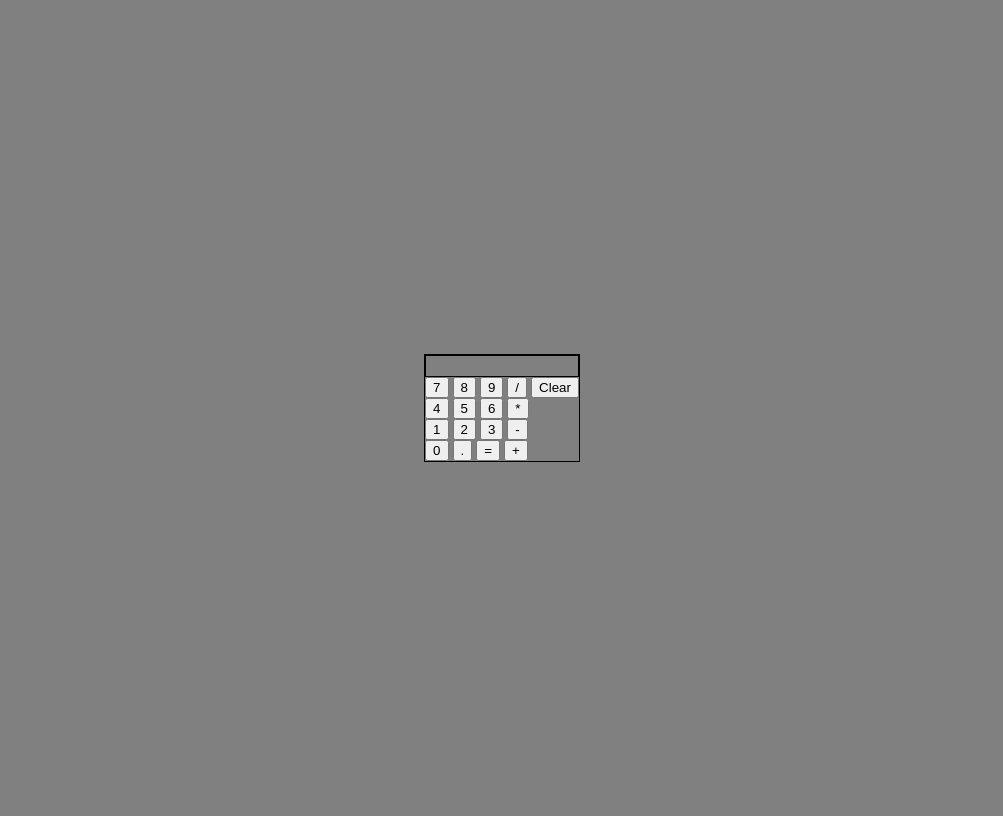
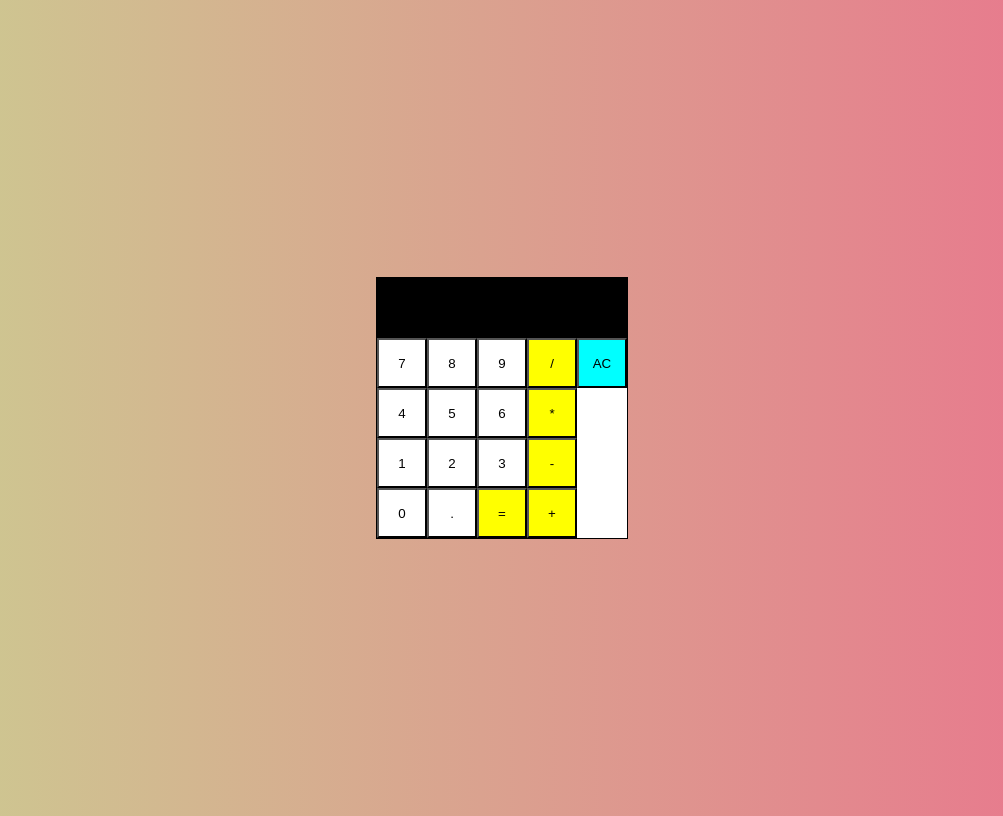
Before and after one commit to eh-th/calculator, a plain HTML site: page index.html in a window 1280 px wide. Shown: the whole page, without its empty margins (138-1141 px from the left). Drawn offline with Linux system fonts and the light colour scheme.

Commit message:
Modify the calculators style

```diff
--- a/index.html
+++ b/index.html
@@ -10,26 +10,26 @@
     <div id="calculator">
         <div class="display"></div>
         <div class="first">
-            <button id="button7">7</button>
-            <button id="button8">8</button>
-            <button id="button9">9</button>
-            <button id="button/">/</button>
-            <button id="buttonClear">Clear</button></div>
+            <button id="button7" class="number">7</button>
+            <button id="button8" class="number">8</button>
+            <button id="button9" class="number">9</button>
+            <button id="button/" class="operator">/</button>
+            <button id="buttonClear">AC</button></div>
         <div class="second">
-            <button id="button4">4</button>
-            <button id="button5">5</button>
-            <button id="button6">6</button>
-            <button id="button*">*</button></div>
+            <button id="button4" class="number">4</button>
+            <button id="button5" class="number">5</button>
+            <button id="button6" class="number">6</button>
+            <button id="button*" class="operator">*</button></div>
         <div class="third">
-            <button id="button1">1</button>
-            <button id="button2">2</button>
-            <button id="button3">3</button>
-            <button id="button-">-</button></div>
+            <button id="button1" class="number">1</button>
+            <button id="button2" class="number">2</button>
+            <button id="button3" class="number">3</button>
+            <button id="button-" class="operator">-</button></div>
         <div class="fourth">
-            <button id="button0">0</button>
-            <button id="button.">.</button>
-            <button id="button=">=</button>
-            <button id="button+">+</button></div>
+            <button id="button0" class="number">0</button>
+            <button id="button." class="number">.</button>
+            <button id="button=" class="operator">=</button>
+            <button id="button+" class="operator">+</button></div>
         </div>
 
         </div>
--- a/script.js
+++ b/script.js
@@ -43,3 +43,9 @@ buttons.forEach((button) => {
         return(button.id);
     });
 });
+
+//
+const button1 = document.querySelector('#button1');
+button1.addEventListener('click', () => {
+    populate(1)
+})
--- a/style.css
+++ b/style.css
@@ -3,26 +3,59 @@
     padding: 0;
     box-sizing: border-box;
 } */
+*, *::before, *::after {
+    box-sizing: border-box;
+    font-family: 'Luciole',sans-serif;
+    font-weight: normal;
+  }
 
 body {
     min-height: 100vh;
     height: 100vh;
-    background-color: grey;
+    background: linear-gradient(to right, #CBCE91FF, #EA738DFF);
     display: flex;
     justify-content: center;
     align-items: center;
     flex-direction: column;
-    gap: 2%;
 }
 
 #calculator {
     border-style: solid;
     border-width: 1px;
     border-color: black;
+    background-color: white;
+
 }
 .display {
     border-style: solid;
     border-width: 1px;
     border-color: black;
-    height: 20px;
+    height: 60px;
+    background-color: black;
+    color: white;
+    font-size: 30px;
 }
+.first, .second, .third, .fourth{
+    display: flex;
+    flex-grow: 1;
+}
+
+.operator {
+    background-color: yellow;
+    height: 50px;
+    width: 50px;
+
+}
+
+#buttonClear {
+    background-color: cyan;
+    height: 50px;
+    width: 50px;
+    text-align: center;
+}
+
+.number {
+    background-color: white;
+    height: 50px;
+    width: 50px;
+}
```
Also changed, not shown: 1 other file.
